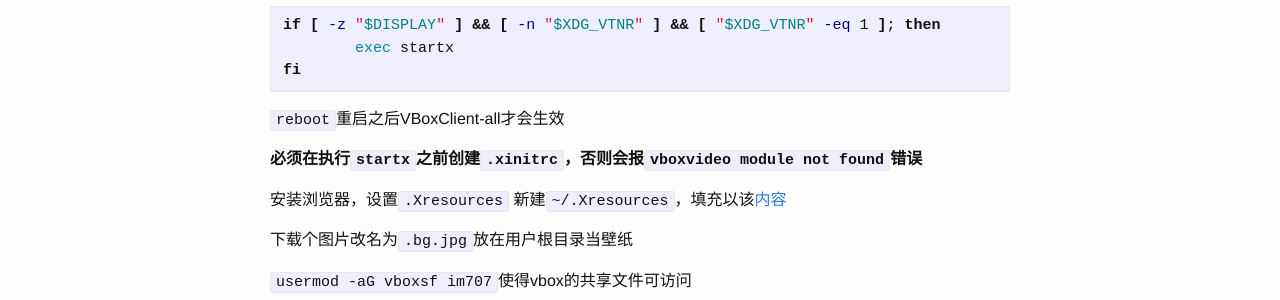
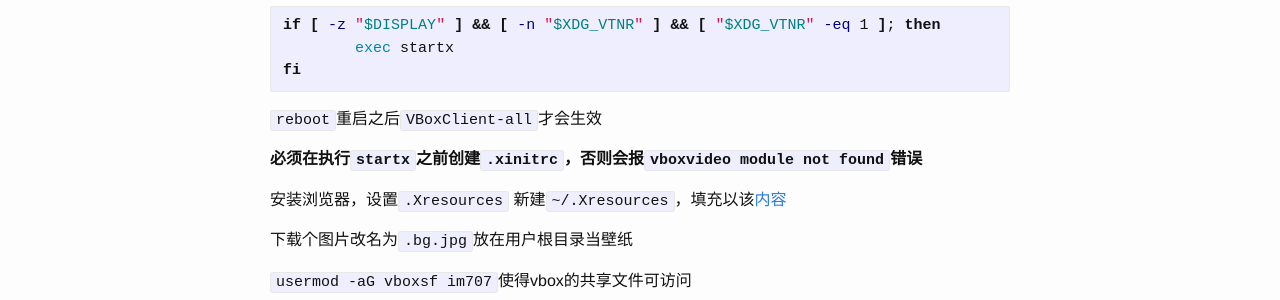
Before and after one commit to zephyrzoom/zephyrzoom.github.io, a Jekyll site: the page built from _posts/2016-11-22-archlinux-install.md, in a window 1280 px wide. Shown: the part 1928-2228 px from the top of the page. Built offline with Jekyll 4.4.1, drawn with Linux system fonts in a browser that asks for light colours.

Commit message:
update arch

````diff
--- a/_posts/2016-11-22-archlinux-install.md
+++ b/_posts/2016-11-22-archlinux-install.md
@@ -93,7 +93,7 @@ if [ -z "$DISPLAY" ] && [ -n "$XDG_VTNR" ] && [ "$XDG_VTNR" -eq 1 ]; then
 fi
 ```
 
-`reboot`重启之后VBoxClient-all才会生效
+`reboot`重启之后`VBoxClient-all`才会生效
 
 **必须在执行`startx`之前创建`.xinitrc`，否则会报`vboxvideo module not found`错误**
 
````
